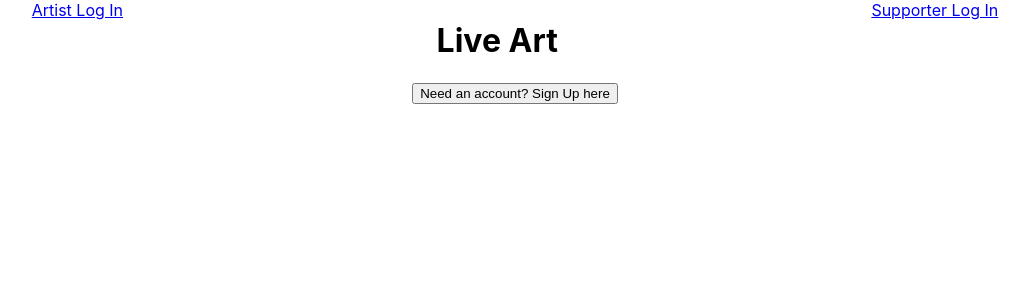
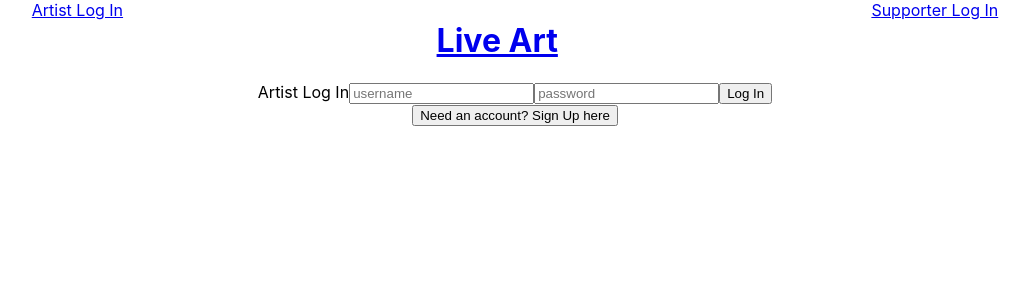
Before and after one commit to katieraby/live-art, a React (Create React App) app: page /artist-log-in in a window 1280 px wide. Shown: the top 300 px of the page, without its empty margins (125-1153 px from the left). Built offline with nearby package versions, Linux system fonts and the light colour scheme.

Commit message:
log in artist form - just needs api request

```diff
--- a/src/Components/ArtistLogIn.jsx
+++ b/src/Components/ArtistLogIn.jsx
@@ -1,13 +1,48 @@
 import React, { useState } from 'react';
+import ArtistSignUp from './ArtistSignUp';
 
 const ArtistLogIn = () => {
   const [hasAccount, setHasAccount] = useState(true);
+  const [logInDetails, setLogInDetails] = useState({
+    username: '',
+    password: '',
+  });
+
+  const handleSubmit = (e) => {
+    e.preventDefault();
+    console.log(logInDetails, 'apirequest');
+    //api get request
+    setLogInDetails({ username: '', password: '' });
+  };
 
   return (
-    <div className="artistLogInForm">
+    <div>
       {hasAccount ? (
         <div>
-          <form></form>
+          <form className="artistLogInForm" onSubmit={handleSubmit}>
+            <label className="artistLogInLabel">Artist Log In</label>
+            <input
+              className="artistLogInUsername"
+              placeholder="username"
+              type="text"
+              value={logInDetails.username}
+              required
+              onChange={(e) =>
+                setLogInDetails({ ...logInDetails, username: e.target.value })
+              }
+            />
+            <input
+              className="artistLogInPassword"
+              placeholder="password"
+              type="password"
+              value={logInDetails.password}
+              required
+              onChange={(e) =>
+                setLogInDetails({ ...logInDetails, password: e.target.value })
+              }
+            />
+            <button>Log In</button>
+          </form>
           <button
             onClick={() => {
               setHasAccount(false);
@@ -17,7 +52,7 @@ const ArtistLogIn = () => {
           </button>
         </div>
       ) : (
-        <p>artist sign up</p>
+        <ArtistSignUp />
       )}
     </div>
   );
--- /dev/null
+++ b/src/Components/ArtistSignUp.jsx
@@ -0,0 +1,7 @@
+import React from 'react';
+
+const ArtistSignUp = () => {
+  return <div></div>;
+};
+
+export default ArtistSignUp;
--- a/src/Components/Header.jsx
+++ b/src/Components/Header.jsx
@@ -5,7 +5,9 @@ const Header = () => {
   return (
     <header className="header">
       <Link to="/artist-log-in">Artist Log In</Link>
-      <h1>Live Art</h1>
+      <h1>
+        <Link to="/">Live Art</Link>
+      </h1>
       <Link to="/coil-log-in">Supporter Log In</Link>
     </header>
   );
```
